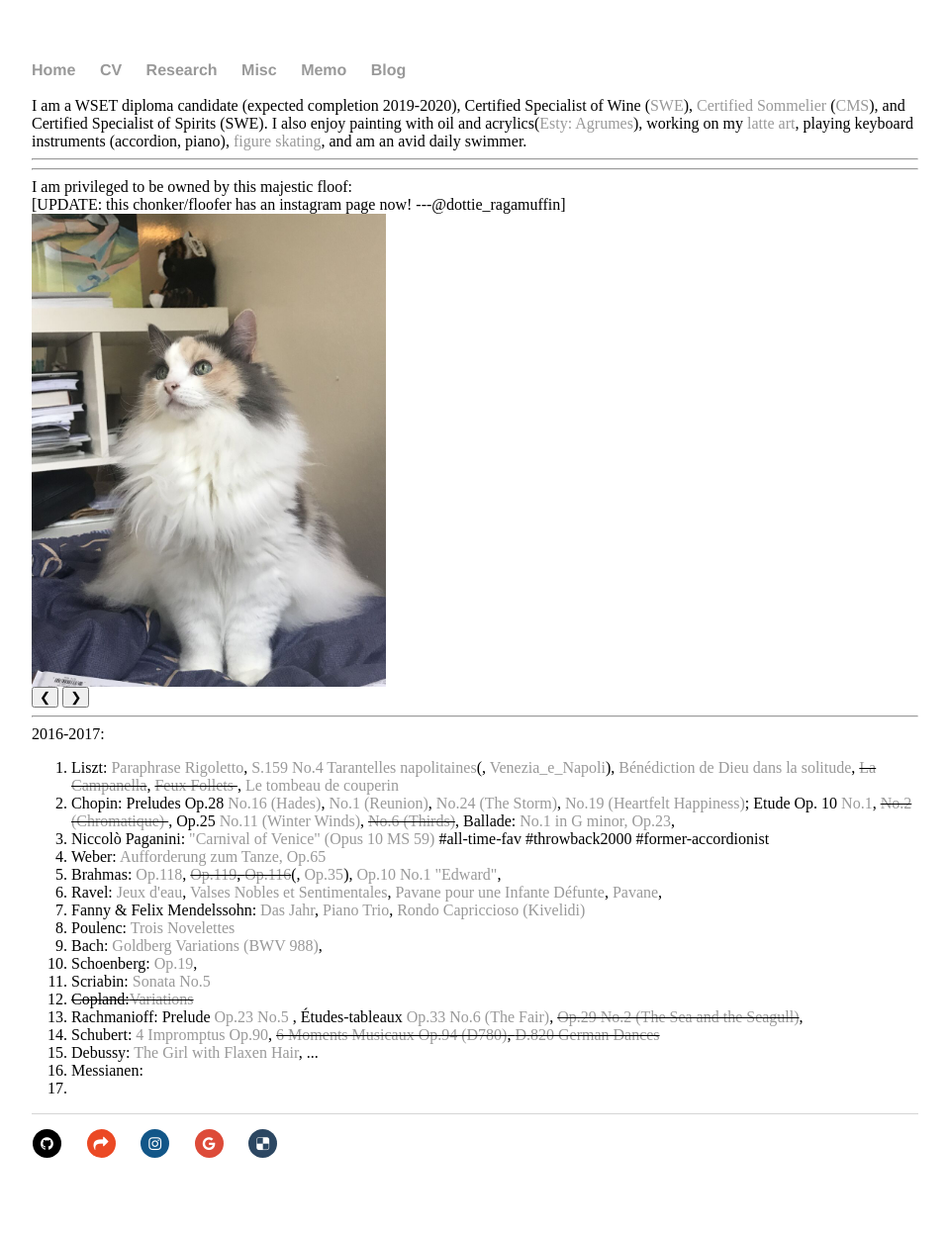
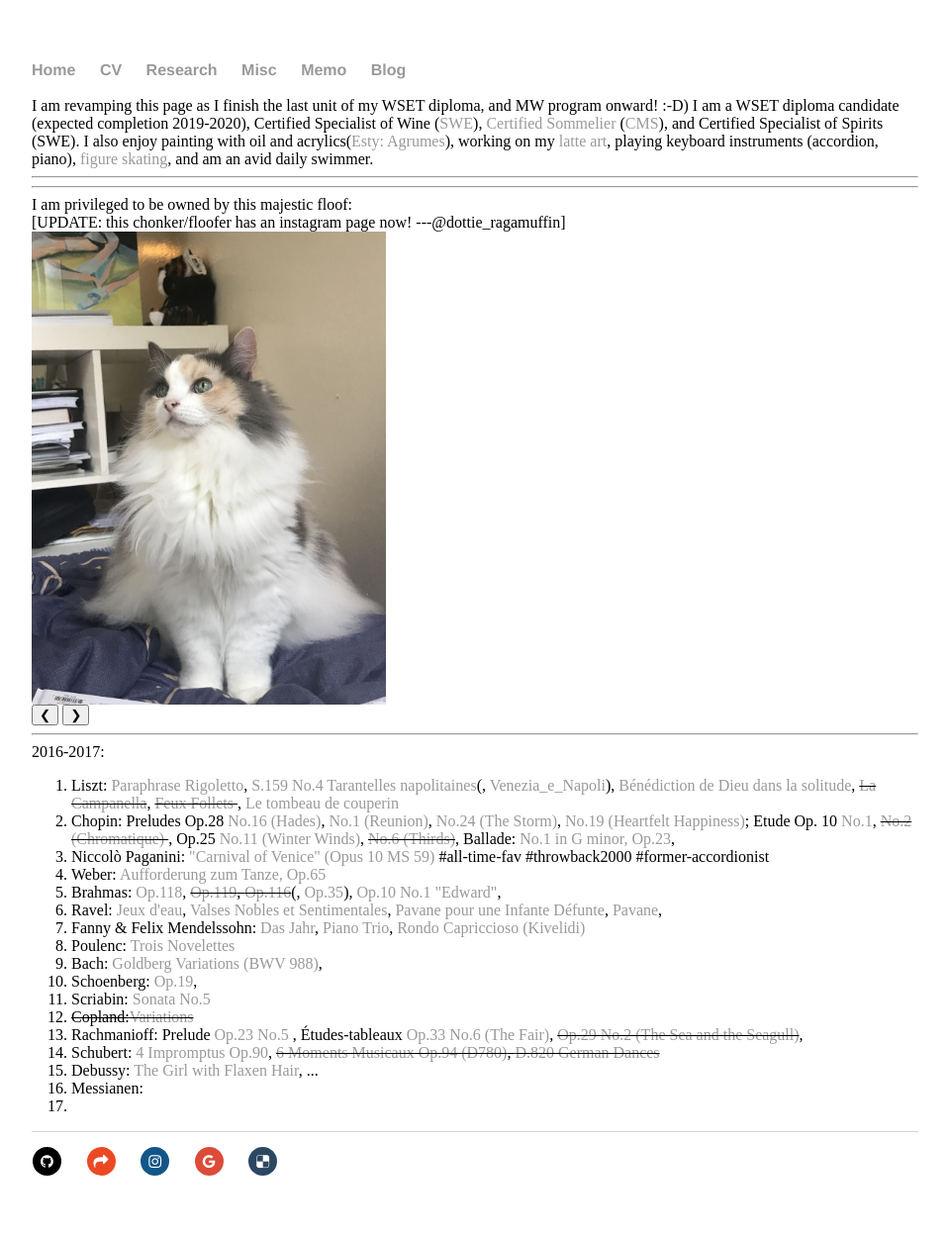
Before and after one commit to shenglih/shenglih.github.io, a Jekyll site: the page built from misc/index.html, in a window 1280 px wide. Shown: the whole page at 99% size, without its empty margins (160-1119 px from the left). Built offline with Jekyll 4.4.1, drawn with Linux system fonts in a browser that asks for light colours; comment, search, counter and statistics services are not loaded.

Commit message:
Update index.html

```diff
--- a/misc/index.html
+++ b/misc/index.html
@@ -5,7 +5,7 @@ title: Shengli Hu, Misc
 
 
 <div class="blurb">
-	<!--I am revamping this page as I finish the last (few) unit(s) of my WSET diploma(, and MW program :-D) -->
+	I am revamping this page as I finish the last unit of my WSET diploma, and MW program onward! :-D)
 
 	I am a WSET diploma candidate (expected completion 2019-2020), Certified Specialist of Wine (<a href="http://www.societyofwineeducators.org/">SWE</a>),
 	<a href="https://delectable.com/@meredithhu">Certified Sommelier</a> (<a href="https://www.mastersommeliers.org">CMS</a>), and Certified Specialist of Spirits (SWE).
```
